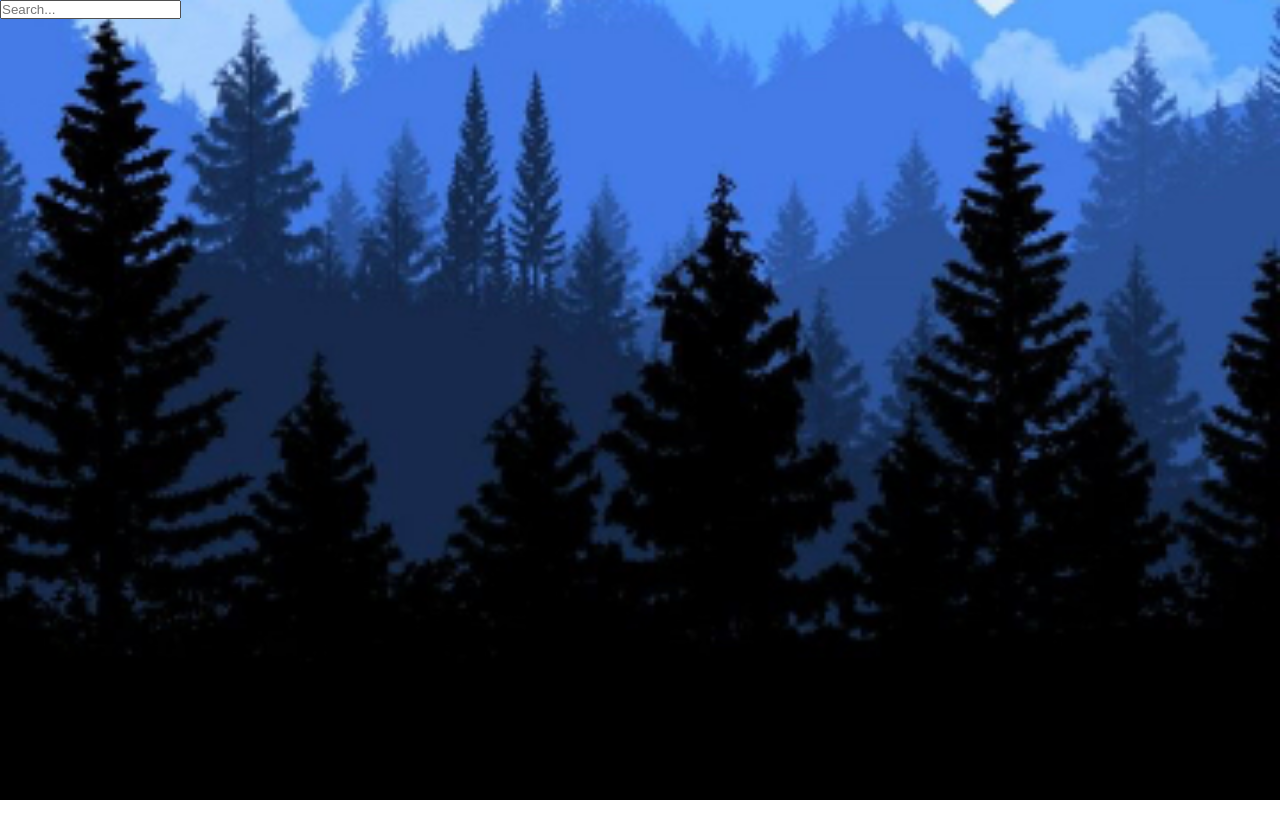
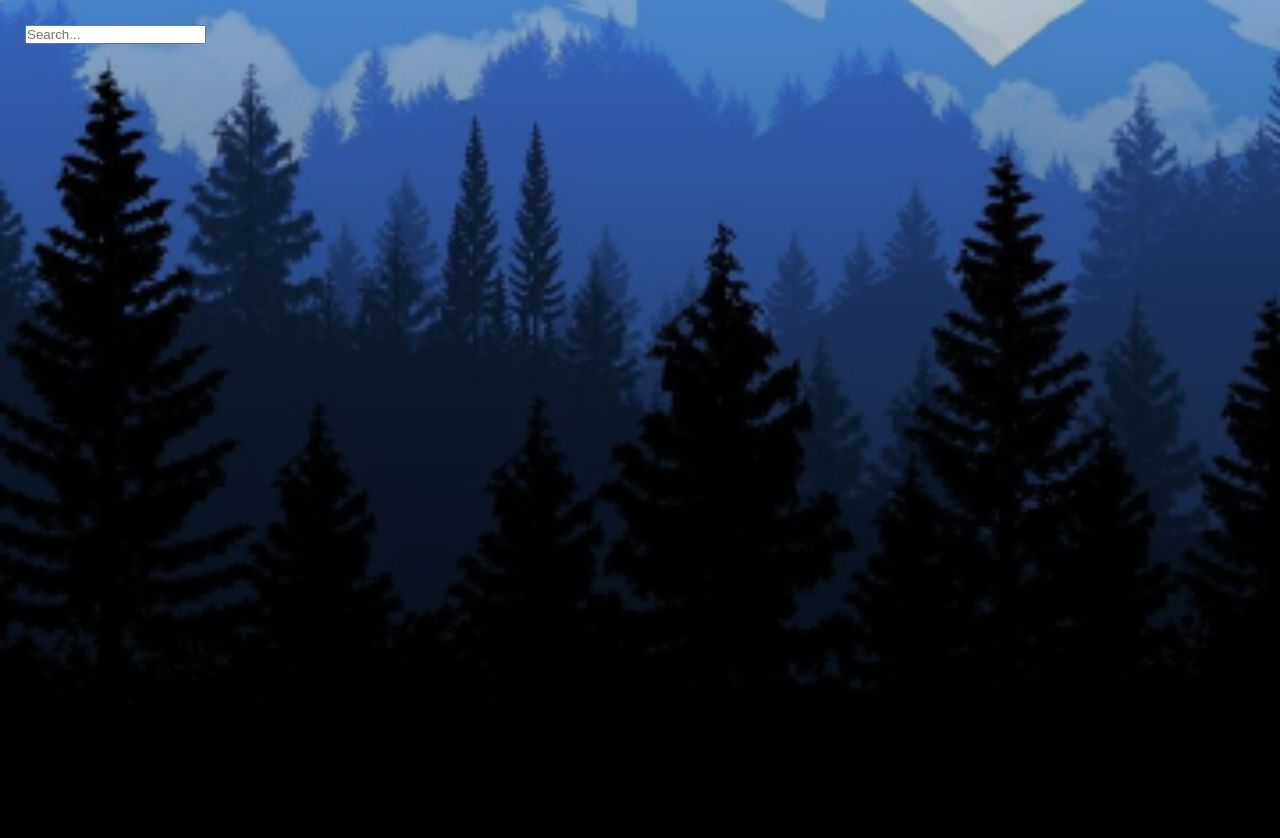
Before and after one commit to karlbehrensg/weather-app, a React (Create React App) app: page / in a window 1280 px wide. Shown: the top 838 px of the page. Before the commit the page ends 800 px from the top, so only its background shows below. Built offline with nearby package versions, Linux system fonts and the light colour scheme.

Commit message:
Se baja el brillo del background y se añade una capa de gris gradiente

```diff
--- a/src/index.css
+++ b/src/index.css
@@ -16,6 +16,12 @@ body {
   transition: 0.4 ease-out;
 }
 
+.App.warm {
+  background-image: url('./assets/warm-bg.jpg');
+}
+
 main {
   min-height: 100vh;
+  background-image: linear-gradient(to bottom, rgba(0, 0, 0, 0.2), rgba(0, 0, 0, 0.75));
+  padding: 25px;
 }
```
